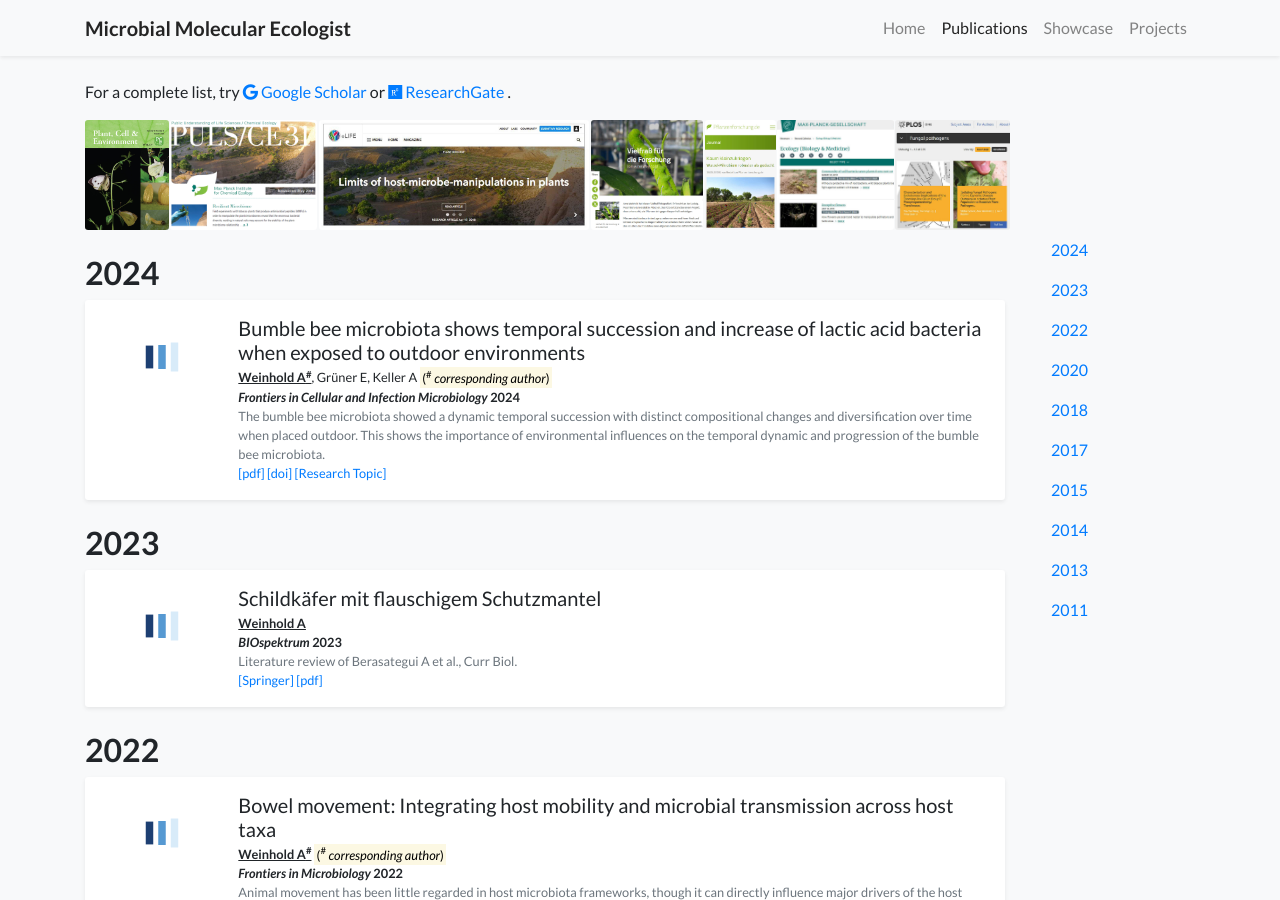
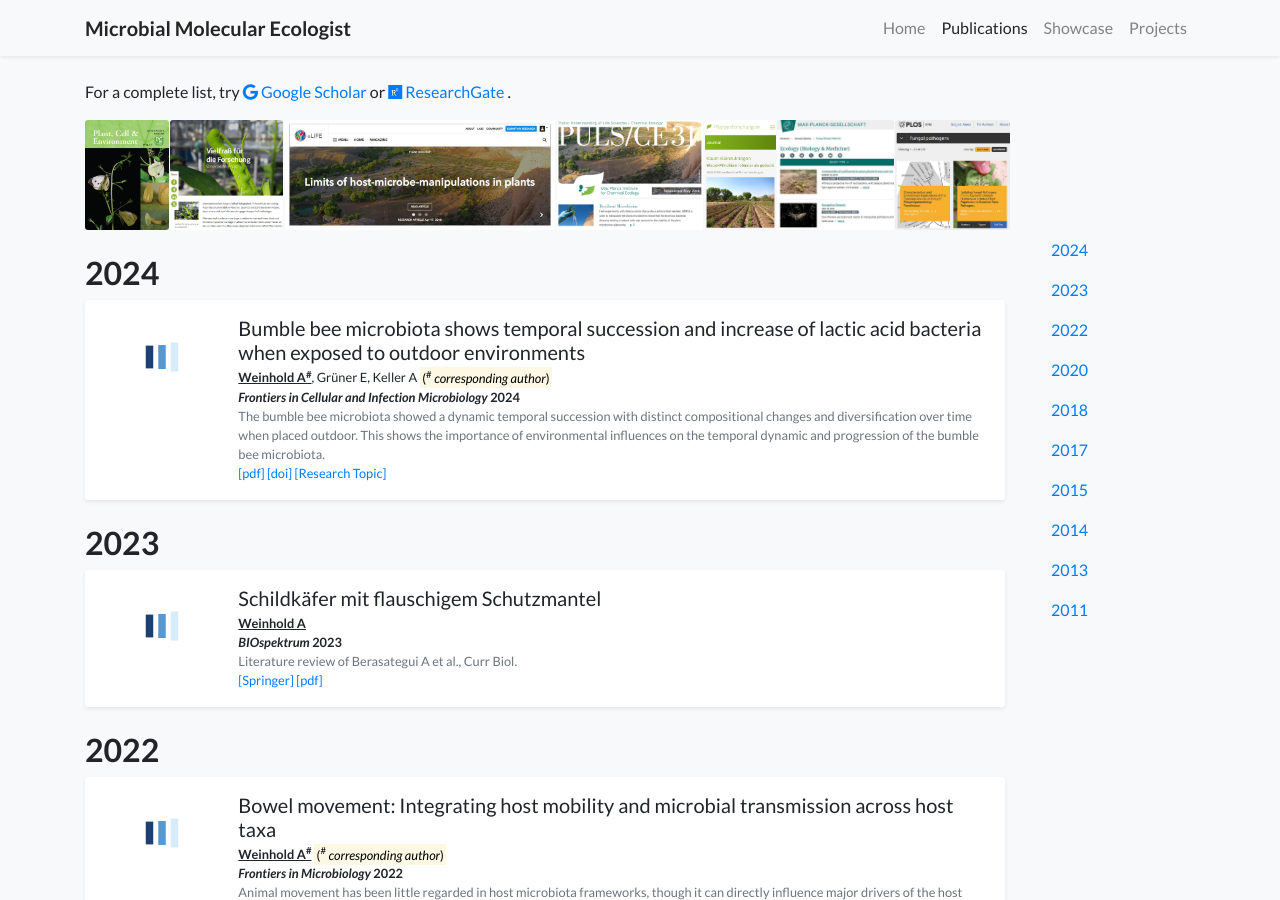
Before and after one commit to micromole/micromole.github.io, a Jekyll site: the page built from publications.html, in a window 1280 px wide and 900 px high. Built offline with Jekyll 4.4.1, drawn with Linux system fonts in a browser that asks for light colours; nearby versions of some CDN libraries; comment, search, counter and statistics services are not loaded; a style sheet for code colours, icons or effects is not loaded.

Commit message:
Update publications.html

```diff
--- a/publications.html
+++ b/publications.html
@@ -19,9 +19,9 @@ body_attr: >-
     <div class="col-12 col-md-12 col-lg-10">
         <div class="d-flex flex-wrap justify-content-between gap-2">
             <img src="/assets/images/covers/cover_PCE.jpg" alt="Image 1" class="rounded-sm img-fluid small-img">
+            <img src="/assets/images/covers/cover_blattgefluster2.jpg" alt="Image 3" class="rounded-sm img-fluid small-img">
+            <img src="/assets/images/covers/cover_elife.jpg" alt="Image 3" class="rounded-sm img-fluid small-img">
             <img src="/assets/images/covers/cover_PULS.jpg" alt="Image 2" class="rounded-sm img-fluid small-img">
-            <img src="/assets/images/covers/cover_elife.jpg" alt="Image 3" class="rounded-sm img-fluid small-img">
-            <img src="/assets/images/covers/cover_blattgefluster2.jpg" alt="Image 3" class="rounded-sm img-fluid small-img">
             <img src="/assets/images/covers/cover_pflanzenforschung2.jpg" alt="Image 3" class="rounded-sm img-fluid small-img">
             <img src="/assets/images/covers/cover_mpgpress2.jpg" alt="Image 3" class="rounded-sm img-fluid small-img">
             <img src="/assets/images/covers/cover_plossmall.jpg" alt="Image 3" class="rounded-sm img-fluid small-img">
```
